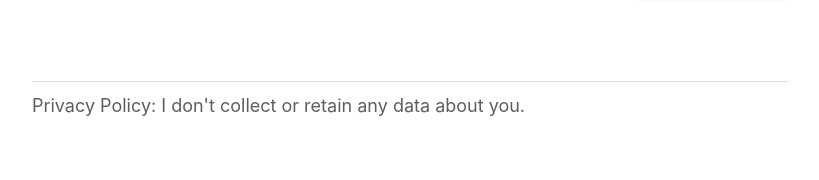
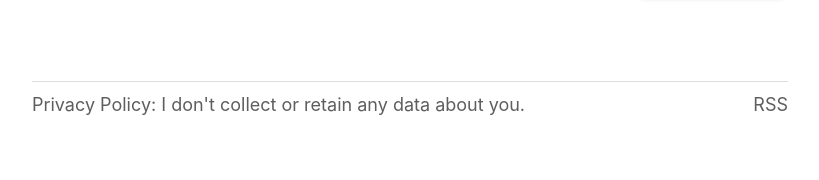
Before and after one commit to ajpwalser/ajpwalser.github.io, a Jekyll site: the page built from index.html, in a window 1280 px wide. Shown: the part 1416-1596 px from the top of the page, without its empty margins (230-1049 px from the left). Built offline with Jekyll 4.4.1, drawn with Linux system fonts in a browser that asks for light colours; some web fonts are replaced; the list of posts is cut into pages by our own code.

Commit message:
Update default.html

```diff
--- a/_layouts/default.html
+++ b/_layouts/default.html
@@ -31,12 +31,7 @@
       <hr>
        <ul>
          <li style="align-items:center;display:flex;flex-wrap:wrap;justify-content:space-between;margin-bottom:10px;">Privacy Policy: I don't collect or retain any data about you.
-         <span><a href="{{ '/feed.xml' | prepend: site.baseurl | prepend: site.url }}">
-         <svg class="rss" viewBox="0 0 800 800">
-  <path d="M493 652H392c0-134-111-244-244-244V307c189 0 345 156 345 345zm71 0c0-228-188-416-416-416V132c285 0 520 235 520 520z"/>
-      <circle cx="219" cy="581" r="71"/>
-</svg>
-         </a></span></li>
+         <span><a href="{{ '/feed.xml' | prepend: site.baseurl | prepend: site.url }}">RSS</a></span></li>
        </ul>
    </footer>
       </div>
```
